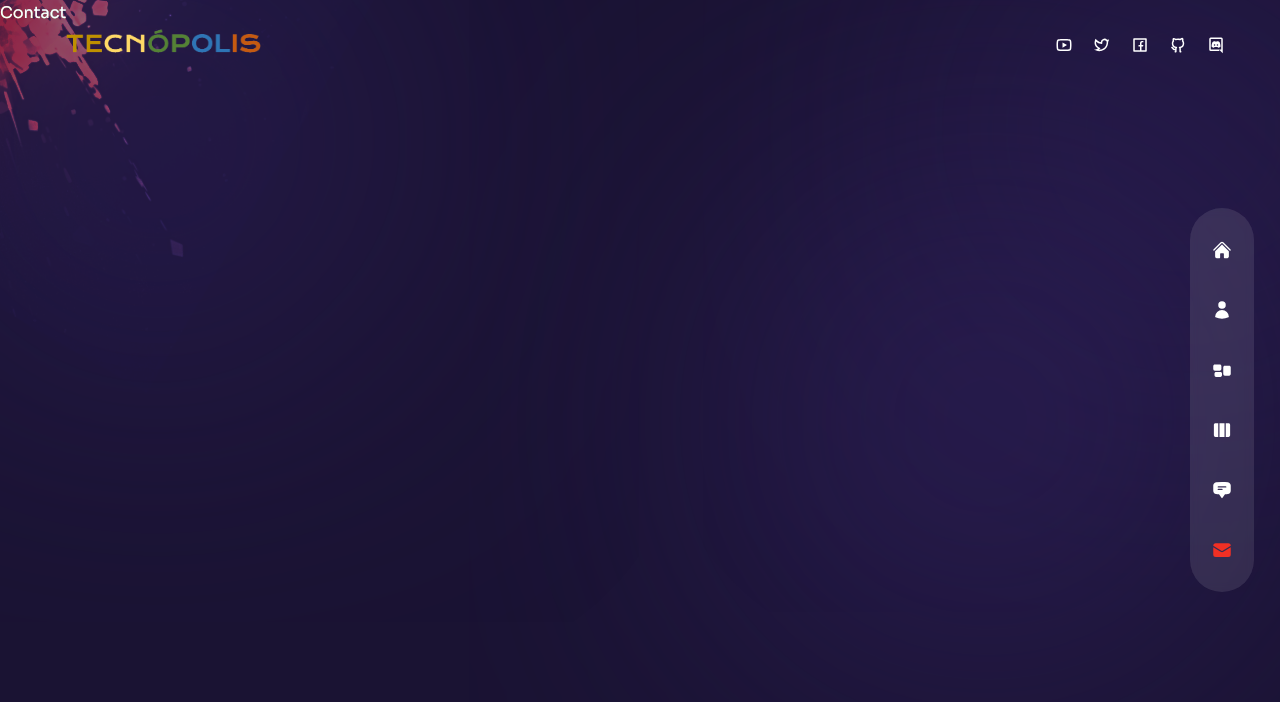
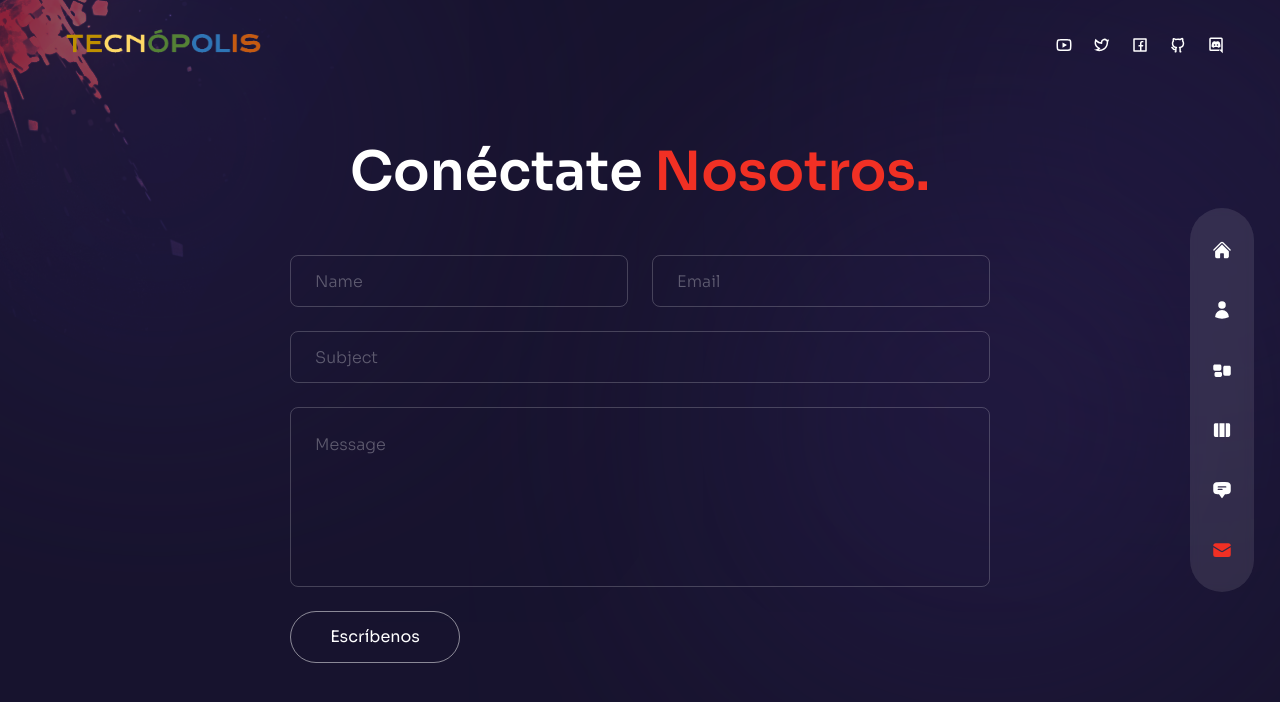
Before and after one commit to satara2358/portfolio, a Next.js app: page /contact in a window 1280 px wide. Shown: the top 702 px of the page. Built offline with nearby package versions, Linux system fonts and the light colour scheme.

Commit message:
Contacto

```diff
--- a/pages/contact/index.js
+++ b/pages/contact/index.js
@@ -1,5 +1,41 @@
+import { BsArrowRight } from 'react-icons/bs';
+import { fadeIn } from "../../variants";
+import { motion } from 'framer-motion';
+
 const Contact = () => {
-  return <div>Contact</div>;
+  return (
+    <div className="h-full bg-primary/30">
+      <div className="container mx-auto py-32 text-center xl:text-left flex items-center justify-center h-full">
+        <div className="flex flex-col w-full max-w-[700px]">
+          <motion.h2
+            variants={fadeIn('up', 0.2)}
+            initial='hidden'
+            animate='show'
+            exit='hidden'
+            className="h2 text-center mb-12">
+            Conéctate<span className="text-accent"> Nosotros.</span>
+          </motion.h2>
+          <motion.form
+            variants={fadeIn('up', 0.4)}
+            initial='hidden'
+            animate='show'
+            exit='hidden'
+            className="flex-1 flex flex-col gap-6 w-full mx-auto">
+            <div className="flex gap-x-6 w-full">
+              <input type="text" placeholder="name" className="input"/>
+              <input type="text" placeholder="email" className="input"/>
+            </div>
+              <input type="text" placeholder="subject" className="input"/>
+              <textarea placeholder="message" className="textarea"></textarea>
+              <button className="btn rounded-full border border-white/50 max-w-[170px] px-8 transition-all duration-300 flex items-center justify-center overflow-hidden hover:border-accent group">
+                <span className="group-hover:-translate-y-[120%] group-hover:opacity-0 transition-all duration-500">Escríbenos</span>
+                <BsArrowRight className='-translate-y-[120%] opacity-0 group-hover:flex group-hover:-translate-y-0 group-hover:opacity-100 transition-all duration-300 absolute text-[22px]'/>
+              </button>
+          </motion.form>
+        </div>
+      </div>
+    </div>
+  )
 };
 
 export default Contact;
```
